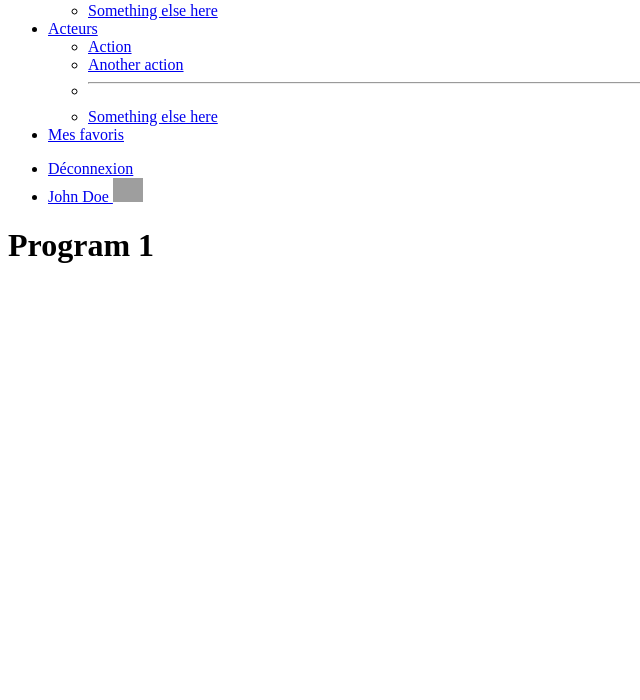
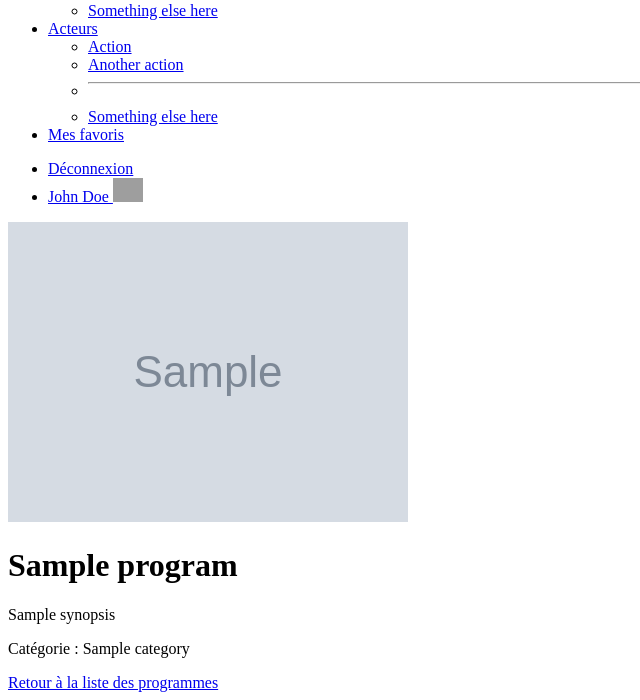
Before and after one commit to Urzaag/wild-series, a Symfony app: template templates/program/show.html.twig in a window 1280 px wide. Shown: the part 138-838 px from the top of the page, without its empty margins (0-640 px from the left). Before the commit the page ends 401 px from the top, so only its background shows below. Run offline with Twig, Linux system fonts and the light colour scheme; the template is opened without the code that fills it: most values are stand-ins (such as "Sample title", 1, 10 or a date in 2020); grey boxes marked "Sample" are stand-in pictures; some libraries are stand-ins or nearby versions; grey boxes are pictures that could not be loaded.

Commit message:
twig template to display one program

```diff
--- a/templates/program/show.html.twig
+++ b/templates/program/show.html.twig
@@ -1,4 +1,18 @@
 {% extends 'base.html.twig' %}
+
+{% block title %}Série #{{ program.id }}{% endblock %}
+
 {% block body %}
-    <h1>Program {{ id }}</h1>
+    <div class="media">
+        <img class="align-self-start mr-3" src="{{program.poster}}" alt="{{ program.title }} poster">
+        <div class="media-body">
+            <h1 class="mt-0">{{ program.title }}</h1>
+            <p>{{ program.synopsis }}</p>
+            <p>Catégorie : {{ program.category.name }}</p>
+        </div>
+    </div>
+
+    <a href="{{ path('program_index') }}">
+        Retour à la liste des programmes
+    </a>
 {% endblock %}
```
